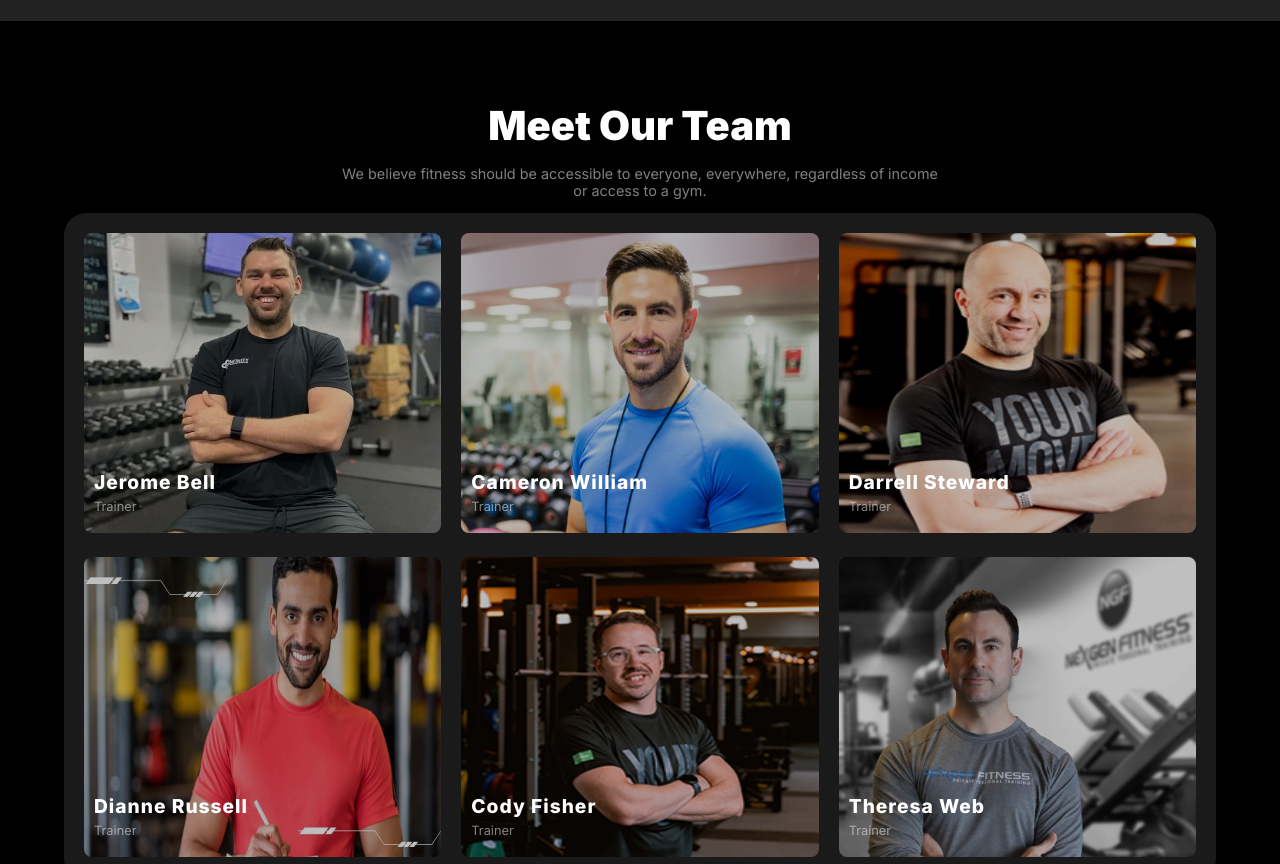
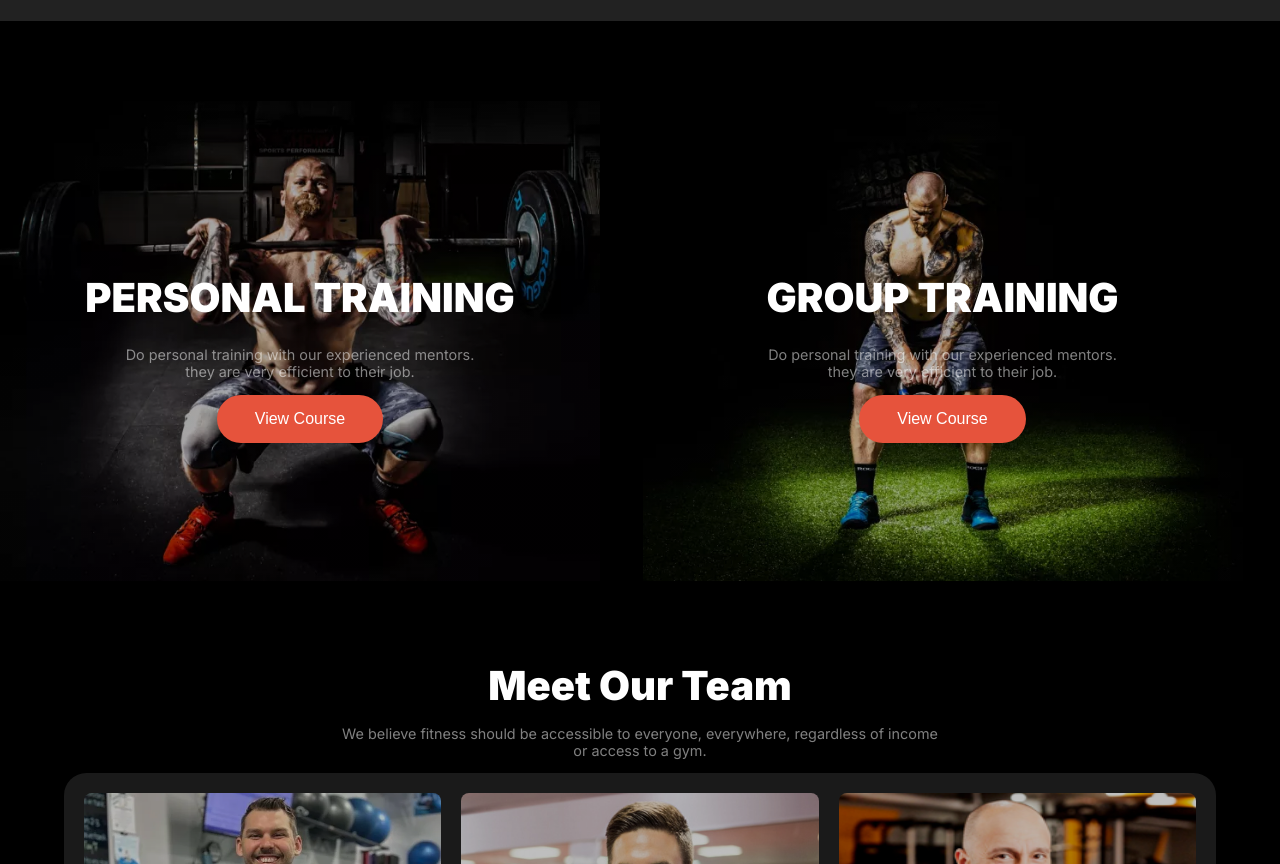
Before and after one commit to Ratul-omi/second-assignment, a plain HTML site: page index.html in a window 1280 px wide. Shown: the part 2236-3100 px from the top of the page. Drawn offline with Linux system fonts and the light colour scheme; a web font is replaced by a local one.

Commit message:
finaly finally done

```diff
--- a/index.html
+++ b/index.html
@@ -5,7 +5,9 @@
     <meta charset="UTF-8">
     <meta name="viewport" content="width=device-width, initial-scale=1.0">
     <link rel="stylesheet" href="styles/style.css">
-    <link rel="stylesheet" href="https://cdnjs.cloudflare.com/ajax/libs/font-awesome/6.6.0/css/all.min.css" integrity="sha512-Kc323vGBEqzTmouAECnVceyQqyqdsSiqLQISBL29aUW4U/M7pSPA/gEUZQqv1cwx4OnYxTxve5UMg5GT6L4JJg==" crossorigin="anonymous" referrerpolicy="no-referrer" />
+    <link rel="stylesheet" href="https://cdnjs.cloudflare.com/ajax/libs/font-awesome/6.6.0/css/all.min.css"
+        integrity="sha512-Kc323vGBEqzTmouAECnVceyQqyqdsSiqLQISBL29aUW4U/M7pSPA/gEUZQqv1cwx4OnYxTxve5UMg5GT6L4JJg=="
+        crossorigin="anonymous" referrerpolicy="no-referrer" />
 
     <title>Second-Assignment</title>
 </head>
@@ -93,7 +95,9 @@
                 <h2 class="second-part-title">Run an Extra<br>Miles Easily</h2>
                 <p class="section-des">We believe fitness should be accessible to everyone, everywhere, regardless of a
                     income or access to a gym. with hundreds of professional workouts</p>
-                <button class="btn-primary">Join Now</button>
+                <div class="btn-header">
+                    <button class=" btn-primary">Join Now</button>
+                </div>
             </div>
             <div class="second-part-img">
                 <img src="images/run.jpg" alt="">
@@ -141,7 +145,7 @@
                                 <option value="">Select an activity factor</option>
                             </select>
                         </div>
-                        <div>
+                        <div class="btn-header">
                             <button class="btn-primary">Calculate</button>
                         </div>
 
@@ -152,6 +156,28 @@
 
         </section>
         <!-- third part ends -->
+        <!-- special part starts -->
+        <section class="special-parts">
+            <div class="fifth-part">
+                <div class="fifth-left">
+                    <h2 class="section-title">PERSONAL TRAINING</h2>
+                    <p class="section-des text-align">Do personal training with our experienced mentors. <br> they are
+                        very efficient to their job.</p>
+                    <div>
+                        <button class="btn-special">View Course</button>
+                    </div>
+                </div>
+                <div class="fifth-right">
+                    <h2 class="section-title">GROUP TRAINING</h2>
+                    <p class="section-des text-align">Do personal training with our experienced mentors.<br> they are
+                        very efficient to their job.</p>
+                    <div>
+                        <button class="btn-special">View Course</button>
+                    </div>
+                </div>
+            </div>
+        </section>
+        <!-- special part ends -->
         <!-- fourth part starts -->
         <section class="fourth-parts">
             <div class="fourth-part-header">
@@ -210,7 +236,8 @@
         <div class="footer-part">
             <div class="row-1">
                 <h1 class="footer-title ">Fitness</h1>
-            <p class="section-des">We believe fitness should be accessible to everyone, everywhere, regardless of income or access to a gym. With hundreds of professional workouts.</p>
+                <p class="section-des">We believe fitness should be accessible to everyone, everywhere, regardless of
+                    income or access to a gym. With hundreds of professional workouts.</p>
             </div>
             <div class="row-2">
                 <h3 class="section-tit">Get Started</h3>
@@ -221,10 +248,10 @@
             </div>
             <div class="row-2">
                 <h3 class="section-tit">Get Started</h3>
-                        <p>Service</p>
-                        <p>Contact Us</p>
-                        <p>Affiliate Program</p>
-                        <p>About Us</p>
+                <p>Fitness</p>
+                <p>Platform</p>
+                <p>Workout Libary</p>
+                <p>App Design</p>
             </div>
 
         </div>
--- a/styles/style.css
+++ b/styles/style.css
@@ -42,6 +42,7 @@ section {
     color: rgb(255, 255, 255);
     font-size: 1.2rem;
     font-weight: 400;
+    cursor: pointer;
 }
 
 .btn-secondary {
@@ -52,6 +53,7 @@ section {
     background-color: rgb(0, 0, 0);
     font-size: 1.2rem;
     font-weight: 600;
+    cursor: pointer;
 }
 
 /* nav styles */
@@ -424,6 +426,62 @@ button p {
     margin-top: 5px;
 }
 
+/* special styles */
+.special-parts{
+    width: 100%;
+    margin: 0 auto;
+}
+.fifth-part {
+    display: grid;
+    grid-template-columns: repeat(2,1fr);
+    gap: 5px;
+}
+
+.fifth-left {
+    max-width: 600px;
+    background-image: linear-gradient(rgba(0, 0, 0, 0.3), rgba(0, 0, 0, 0.3)), url(../images/cat1.png.webp);
+    background-position: center;
+    background-size: cover;
+    background-repeat: no-repeat;
+    height: 60vh;
+    display: flex;
+    justify-content: center;
+    flex-direction: column;
+    align-items: center;
+}
+
+.fifth-right {
+    max-width: 600px;
+    background-image: linear-gradient(rgba(0, 0, 0, 0.3), rgba(0, 0, 0, 0.3)), url(../images/cat2.png.webp);
+    background-position: center;
+    background-size: cover;
+    background-repeat: no-repeat;
+    height: 60vh;
+    display: flex;
+    justify-content: center;
+    flex-direction: column;
+    align-items: center;
+}
+
+.text-align {
+    text-align: center;
+}
+
+.btn-special {
+    color: rgb(255, 255, 255);
+    font-size: 16px;
+    font-weight: 400;
+    padding: 15px 38px;
+    background: rgb(230, 83, 60);
+    border-radius: 3rem;
+    border: none;
+    cursor: pointer;
+
+}
+.btn-special:hover{
+    transform: scale(1.2);
+}
+
 /* footer style */
 footer {
     background: rgba(255, 255, 255, 0.1);
@@ -458,14 +516,15 @@ footer {
     font-size: 1.2rem;
     font-weight: 400;
 }
-.style-hr{
+
+.style-hr {
     border: 2px solid rgba(255, 255, 255, 0.1);
     border-radius: 5px;
     width: 90%;
     margin: 1rem auto;
 }
 
-.final-part{
+.final-part {
     text-align: center;
     align-content: center;
     margin-bottom: 1rem;
@@ -520,6 +579,12 @@ footer {
         top: 372px;
     }
 
+    .btn-header {
+        display: flex;
+        flex-direction: column;
+        gap: 10px;
+    }
+
     /* First part responsive */
     .first-part-imgs {
         grid-template-columns: repeat(1, 1fr);
@@ -530,6 +595,8 @@ footer {
         flex-direction: column;
         width: 80%;
         padding: 1rem;
+        gap: 10px;
+        margin: 5rem auto;
     }
 
     .second-part-title {
@@ -583,9 +650,16 @@ footer {
     .fourth-part-content {
         grid-template-columns: repeat(1, 1fr);
     }
+
+    .fifth-part {
+        grid-template-columns: repeat(1,1fr);
+        gap: 20px;
+    }
+
+
     /* footer repo */
-    .footer-part{
-        grid-template-columns: repeat(1,1fr);
+    .footer-part {
+        grid-template-columns: repeat(1, 1fr);
         justify-items: start;
     }
 }
```
Lines whose indentation alone changed are shown as unchanged.
